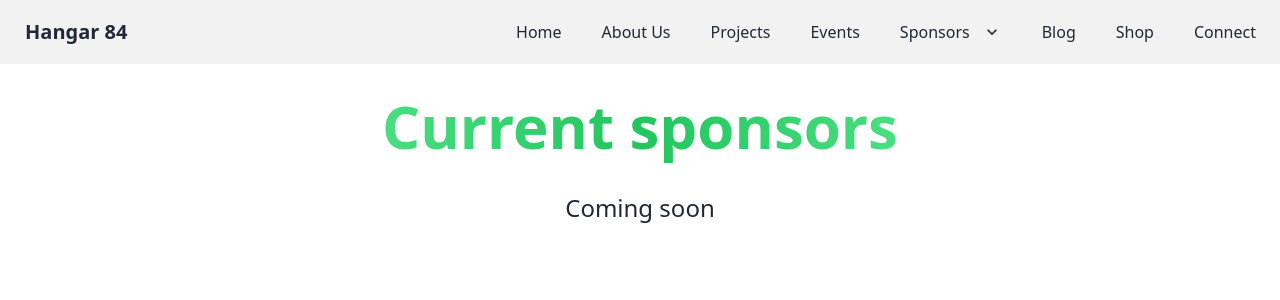
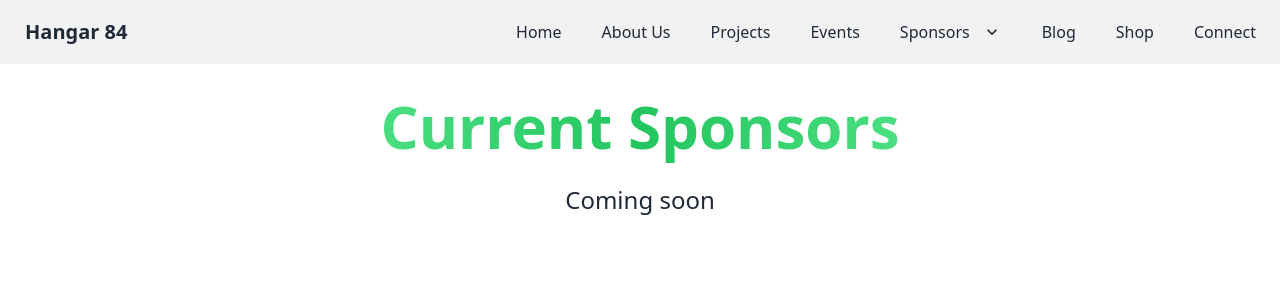
Before and after one commit to ZavionCyboron/hangar84.org, a SvelteKit app: page /current-sponsors in a window 1280 px wide. Shown: the top 300 px of the page. Built offline with nearby package versions, Linux system fonts and the light colour scheme.

Commit message:
fix: amend grammatical consistency and formatting between all current routes

```diff
--- a/src/routes/+page.svelte
+++ b/src/routes/+page.svelte
@@ -11,7 +11,7 @@
         <h1 class="pb-3 text-6xl font-bold bg-gradient-to-r from-green-400 via-green-500 to-green-400 inline-block text-transparent bg-clip-text">
             Hangar 84
         </h1>
-        <h3 class="text-2xl">Coming Soon</h3>
+        <h2 class="text-2xl">Coming soon</h2>
     </div>
     <div class="text-center align-middle py-8">
         <label class="swap swap-rotate text-9xl">
--- a/src/routes/about/+page.svelte
+++ b/src/routes/about/+page.svelte
@@ -1,16 +1,16 @@
 <svelte:head>
     <title>About | Hangar 84</title>
     <meta content="About | Hangar 84" property="og:title"/>
-	<meta content="Information about Hangar 84, FRC Team 7271" property="og:description"/>
+    <meta content="Information about Hangar 84 and our goals." property="og:description"/>
     <meta content="https://hangar84.org/about" property="og:url"/>
     <meta content="#32cd32" data-react-helmet="true" name="theme-color"/>
 </svelte:head>
 
 <div class="flex flex-col items-center mt-8 mb-16">
-		<div class="shrink text-center flex flex-col space-y-6">
+    <div class="shrink text-center flex flex-col space-y-4">
         <h1 class="pb-3 text-6xl font-bold bg-gradient-to-r from-green-400 via-green-500 to-green-400 inline-block text-transparent bg-clip-text">
             About Us
         </h1>
-			<h3 class="text-xl"> Coming soon</h3>
+        <h2 class="text-2xl">Coming soon</h2>
     </div>
 </div>
--- a/src/routes/blog/+page.svelte
+++ b/src/routes/blog/+page.svelte
@@ -1,16 +1,16 @@
 <svelte:head>
-	<title>Blogs | Hangar 84</title>
-	<meta content="Why-Sponsor-Us | Hangar 84" property="og:title"/>
-	<meta content="Our reason as to why companies should sponsor Hangar 84, FRC Team 7271" property="og:description"/>
-	<meta content="https://hangar84.org/blog" property="og:url"/>
-	<meta content="#32cd32" data-react-helmet="true" name="theme-color"/>
+    <title>Blog | Hangar 84</title>
+    <meta content="Blog | Hangar 84" property="og:title"/>
+    <meta content="Enter: The Hangar 84 blog, uncovering the mysteries of robotics." property="og:description"/>
+    <meta content="https://hangar84.org/blog" property="og:url"/>
+    <meta content="#32cd32" data-react-helmet="true" name="theme-color"/>
 </svelte:head>
 
-<div class="flex flex-col items-center mt-8 mb-16 scroll-m-0">
-	<div class="shrink text-center flex flex-col space-y-6">
-		<h1 class="pb-3 text-6xl font-bold bg-gradient-to-r from-green-400 via-green-500 to-green-400 inline-block text-transparent bg-clip-text">
-			Blogs
-		</h1>
-		<h3 class="text-2xl text-center"> Coming soon</h3>
-	</div>
+<div class="flex flex-col items-center mt-8 mb-16">
+    <div class="shrink text-center flex flex-col space-y-4">
+        <h1 class="pb-3 text-6xl font-bold bg-gradient-to-r from-green-400 via-green-500 to-green-400 inline-block text-transparent bg-clip-text">
+            Blog
+        </h1>
+        <h2 class="text-2xl">Coming soon</h2>
+    </div>
 </div>
--- a/src/routes/connect/+page.svelte
+++ b/src/routes/connect/+page.svelte
@@ -1,16 +1,16 @@
 <svelte:head>
     <title>Connect | Hangar 84</title>
     <meta content="Connect | Hangar 84" property="og:title"/>
-	<meta content="Connect account on Hangar 84, FRC Team 7271" property="og:description"/>
+    <meta content="Keep in contact with Hangar 84 via social media and other methods!" property="og:description"/>
     <meta content="https://hangar84.org/connect" property="og:url"/>
     <meta content="#32cd32" data-react-helmet="true" name="theme-color"/>
 </svelte:head>
 
-<div class="flex flex-col items-center mt-8 mb-16 scroll-m-0">
-	<div class="shrink text-center flex flex-col space-y-6">
+<div class="flex flex-col items-center mt-8 mb-16">
+    <div class="shrink text-center flex flex-col space-y-4">
         <h1 class="pb-3 text-6xl font-bold bg-gradient-to-r from-green-400 via-green-500 to-green-400 inline-block text-transparent bg-clip-text">
-			Connect account
+            Connect
         </h1>
-		<h3 class="text-2xl text-center"> Coming soon</h3>
+        <h2 class="text-2xl">Coming soon</h2>
     </div>
 </div>
--- a/src/routes/current-sponsors/+page.svelte
+++ b/src/routes/current-sponsors/+page.svelte
@@ -1,16 +1,16 @@
 <svelte:head>
-	<title>Current-sponsors | Hangar 84</title>
-	<meta content="Current-sponsors | Hangar 84" property="og:title"/>
-	<meta content="People who are currently sponsoring Hangar 84, FRC Team 7271" property="og:description"/>
-	<meta content="https://hangar84.org/current-sponsors" property="og:url"/>
-	<meta content="#32cd32" data-react-helmet="true" name="theme-color"/>
+    <title>Current Sponsors | Hangar 84</title>
+    <meta content="Current Sponsors | Hangar 84" property="og:title"/>
+    <meta content="View the amazing sponsors who support Hangar 84's vision!" property="og:description"/>
+    <meta content="https://hangar84.org/current-sponsors" property="og:url"/>
+    <meta content="#32cd32" data-react-helmet="true" name="theme-color"/>
 </svelte:head>
 
-<div class="flex flex-col items-center mt-8 mb-16 scroll-m-0">
-	<div class="shrink text-center flex flex-col space-y-6">
-		<h1 class="pb-3 text-6xl font-bold bg-gradient-to-r from-green-400 via-green-500 to-green-400 inline-block text-transparent bg-clip-text">
-			Current sponsors
-		</h1>
-		<h3 class="text-2xl text-center"> Coming soon</h3>
-	</div>
+<div class="flex flex-col items-center mt-8 mb-16">
+    <div class="shrink text-center flex flex-col space-y-4">
+        <h1 class="pb-3 text-6xl font-bold bg-gradient-to-r from-green-400 via-green-500 to-green-400 inline-block text-transparent bg-clip-text">
+            Current Sponsors
+        </h1>
+        <h2 class="text-2xl">Coming soon</h2>
+    </div>
 </div>
--- a/src/routes/events/+page.svelte
+++ b/src/routes/events/+page.svelte
@@ -1,16 +1,17 @@
 <svelte:head>
     <title>Events | Hangar 84</title>
     <meta content="Events | Hangar 84" property="og:title"/>
-	<meta content="Upcoming and current events for Hangar 84, FRC Team 7271" property="og:description"/>
+    <meta content="Keep up to date with Hangar 84's events!" property="og:description"/>
     <meta content="https://hangar84.org/events" property="og:url"/>
     <meta content="#32cd32" data-react-helmet="true" name="theme-color"/>
 </svelte:head>
 
-<div class="flex flex-col items-center mt-8 mb-16 scroll-m-0">
-	<div class="shrink text-center flex flex-col space-y-6">
+<div class="flex flex-col items-center mt-8 mb-16">
+    <div class="shrink text-center flex flex-col space-y-4">
         <h1 class="pb-3 text-6xl font-bold bg-gradient-to-r from-green-400 via-green-500 to-green-400 inline-block text-transparent bg-clip-text">
-			Upcoming Events
+            Events
         </h1>
-		<h3 class="text-2xl text-center"> There are no upcoming events</h3>
+        <h2 class="text-2xl">Coming soon</h2>
+        <!-- TODO: Pull recent/current/upcoming event data from FIRST-oriented APIs. -->
     </div>
 </div>
--- a/src/routes/potential-sponsors/+page.svelte
+++ b/src/routes/potential-sponsors/+page.svelte
@@ -1,16 +1,16 @@
 <svelte:head>
-	<title>Potential-sponsors | Hangar 84</title>
-	<meta content="Potential-sponsors | Hangar 84" property="og:title"/>
-	<meta content="Potential-sponsors for Hangar 84, FRC Team 7271" property="og:description"/>
+	<title>Potential Sponsors | Hangar 84</title>
+	<meta content="Potential Sponsors | Hangar 84" property="og:title"/>
+	<meta content="Looking to sponsor Hangar 84? Find out how!" property="og:description"/>
 	<meta content="https://hangar84.org/potential-sponsors" property="og:url"/>
 	<meta content="#32cd32" data-react-helmet="true" name="theme-color"/>
 </svelte:head>
 
-<div class="flex flex-col items-center mt-8 mb-16 scroll-m-0">
-	<div class="shrink text-center flex flex-col space-y-6">
+<div class="flex flex-col items-center mt-8 mb-16">
+	<div class="shrink text-center flex flex-col space-y-4">
 		<h1 class="pb-3 text-6xl font-bold bg-gradient-to-r from-green-400 via-green-500 to-green-400 inline-block text-transparent bg-clip-text">
-			Potential sponsors
+			Potential Sponsors
 		</h1>
-		<h3 class="text-2xl text-center"> Coming soon</h3>
+		<h2 class="text-2xl">Coming soon</h2>
 	</div>
 </div>
--- a/src/routes/projects/+page.svelte
+++ b/src/routes/projects/+page.svelte
@@ -1,16 +1,16 @@
 <svelte:head>
     <title>Projects | Hangar 84</title>
     <meta content="Projects | Hangar 84" property="og:title"/>
-	<meta content="Current active projects Hangar 84, FRC Team 7271" property="og:description"/>
+    <meta content="View the current and upcoming projects for Hangar 84." property="og:description"/>
     <meta content="https://hangar84.org/projects" property="og:url"/>
     <meta content="#32cd32" data-react-helmet="true" name="theme-color"/>
 </svelte:head>
 
-<div class="flex flex-col items-center mt-8 mb-16 scroll-m-0">
-		<div class="shrink text-center flex flex-col space-y-6">
+<div class="flex flex-col items-center mt-8 mb-16">
+    <div class="shrink text-center flex flex-col space-y-4">
         <h1 class="pb-3 text-6xl font-bold bg-gradient-to-r from-green-400 via-green-500 to-green-400 inline-block text-transparent bg-clip-text">
             Current & Upcoming Projects
         </h1>
-			<h3 class="text-2xl text-center"> Making a 3D model of FRC robot in Solidworks</h3>
+        <h2 class="text-2xl">Coming soon</h2>
     </div>
 </div>
--- a/src/routes/shop/+page.svelte
+++ b/src/routes/shop/+page.svelte
@@ -1,7 +1,7 @@
 <svelte:head>
     <title>Shop | Hangar 84</title>
     <meta content="Shop | Hangar 84" property="og:title"/>
-	<meta content="Website shop for Hangar 84, FRC Team 7271" property="og:description"/>
+    <meta content="Support Hangar 84 via purchase of otherworldly merchandise!" property="og:description"/>
     <meta content="https://hangar84.org/shop" property="og:url"/>
     <meta content="#32cd32" data-react-helmet="true" name="theme-color"/>
 </svelte:head>
@@ -9,7 +9,8 @@
 <div class="flex flex-col items-center mt-8 mb-16">
     <div class="shrink text-center flex flex-col space-y-4">
         <h1 class="pb-3 text-6xl font-bold bg-gradient-to-r from-green-400 via-green-500 to-green-400 inline-block text-transparent bg-clip-text">
-			Shop Coming Soon
+            Shop
         </h1>
+        <h2 class="text-2xl">Coming soon</h2>
     </div>
 </div>
--- a/src/routes/why-sponsor-us/+page.svelte
+++ b/src/routes/why-sponsor-us/+page.svelte
@@ -1,16 +1,16 @@
 <svelte:head>
-	<title>Why Sponsor Us | Hangar 84</title>
-	<meta content="Why-Sponsor-Us | Hangar 84" property="og:title"/>
-	<meta content="Our reason as to why companies should sponsor Hangar 84, FRC Team 7271" property="og:description"/>
+    <title>Why Sponsor Us? | Hangar 84</title>
+    <meta content="Why Sponsor Us? | Hangar 84" property="og:title"/>
+    <meta content="Find out how your contribution supports STEM in our community." property="og:description"/>
     <meta content="https://hangar84.org/why-sponsor-us" property="og:url"/>
     <meta content="#32cd32" data-react-helmet="true" name="theme-color"/>
 </svelte:head>
 
-<div class="flex flex-col items-center mt-8 mb-16 scroll-m-0">
-	<div class="shrink text-center flex flex-col space-y-6">
+<div class="flex flex-col items-center mt-8 mb-16">
+    <div class="shrink text-center flex flex-col space-y-4">
         <h1 class="pb-3 text-6xl font-bold bg-gradient-to-r from-green-400 via-green-500 to-green-400 inline-block text-transparent bg-clip-text">
             Why Sponsor Us?
         </h1>
-		<h3 class="text-2xl text-center"> Coming soon</h3>
+        <h2 class="text-2xl">Coming soon</h2>
     </div>
 </div>
```
Also changed, not shown: 1 other file (tests, documents, lock files or other folders). Lines whose indentation alone changed are shown as unchanged.
